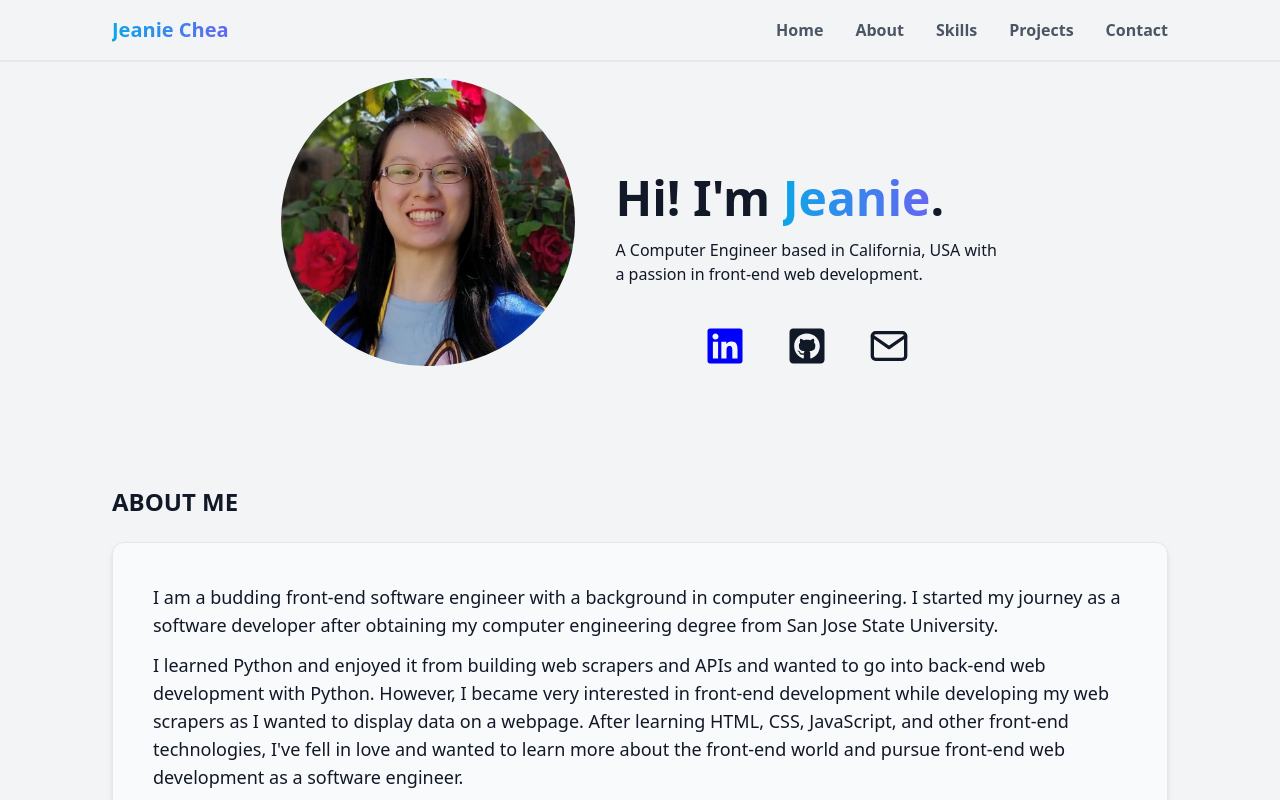
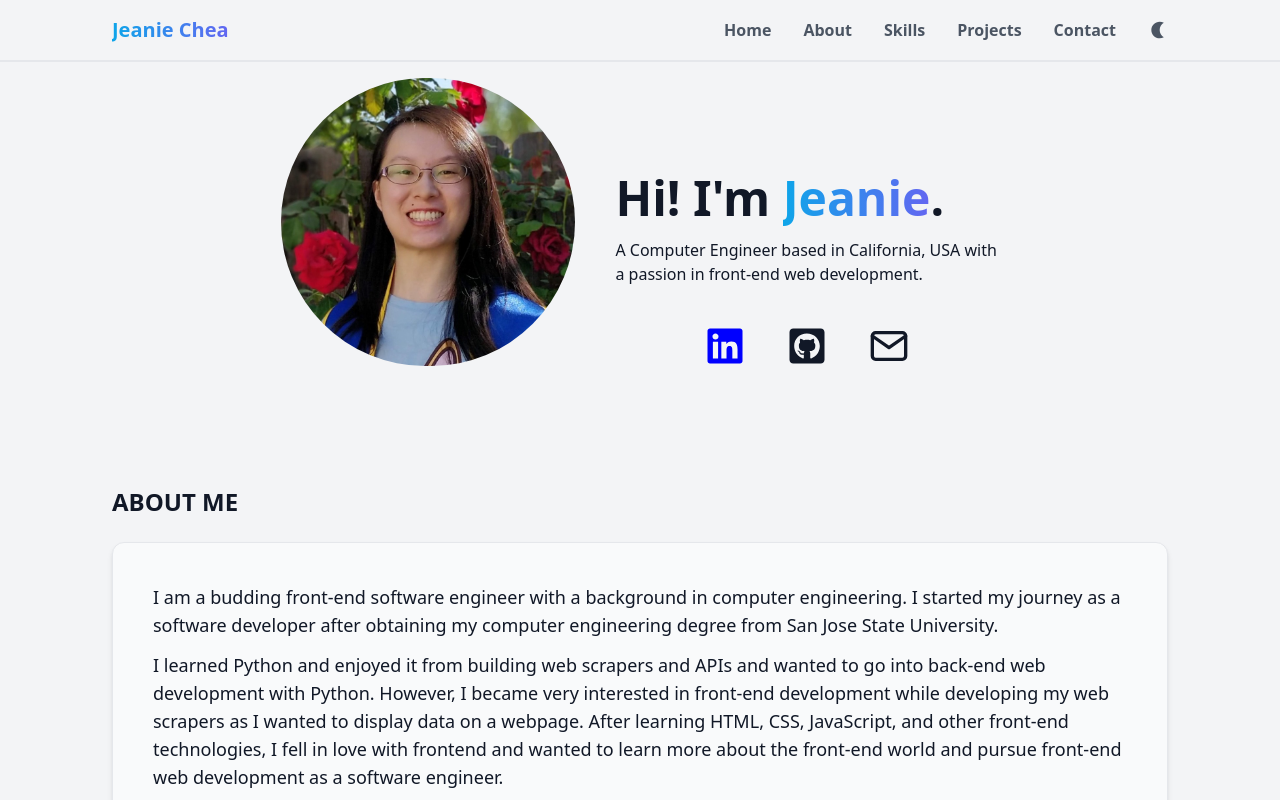
Before and after one commit to jechea14/jechea14.github.io, a React (Create React App) app in the folder portfolio/: page / in a window 1280 px wide. Shown: the top 800 px of the page. Built offline with nearby package versions, Linux system fonts and the light colour scheme.

Commit message:
Grammar fixes, Broken dark mode

```diff
--- a/portfolio/public/index.html
+++ b/portfolio/public/index.html
@@ -24,7 +24,7 @@
       work correctly both with client-side routing and a non-root public URL.
       Learn how to configure a non-root public URL by running `npm run build`.
     -->
-    <title>Jeanie Chea Portfolio</title>
+    <title>Jeanie Chea - Frontend Web Developer</title>
   </head>
   <body>
     <noscript>You need to enable JavaScript to run this app.</noscript>
--- a/portfolio/src/Components/AboutMe.js
+++ b/portfolio/src/Components/AboutMe.js
@@ -2,7 +2,7 @@ import React from 'react'
 
 const AboutMe = () => {
   return (
-    <section id='about' className='scroll-mt-20'>
+    <section id='about' className='scroll-mt-8'>
       <h1 className='text-2xl font-bold text-left pb-6 pt-10'>ABOUT ME</h1>
       <div className='lg:px-15 lg:text-lg p-10 border rounded-xl bg-gray-50 shadow-md hover:shadow-xl hover:transition space-y-3'>
         <p>
@@ -12,7 +12,7 @@ const AboutMe = () => {
         <p>
           I learned Python and enjoyed it from building web scrapers and APIs and wanted to go into back-end web development with Python.
           However, I became very interested in front-end development while developing my web scrapers as I wanted to display data on a webpage.
-          After learning HTML, CSS, JavaScript, and other front-end technologies, I've fell in love and wanted to learn more about the front-end world and pursue front-end web development as a software engineer.
+          After learning HTML, CSS, JavaScript, and other front-end technologies, I fell in love with frontend and wanted to learn more about the front-end world and pursue front-end web development as a software engineer.
 
         </p>
         <p>
--- a/portfolio/src/Components/Contact.js
+++ b/portfolio/src/Components/Contact.js
@@ -4,7 +4,7 @@ import ContactGetInTouch from './ContactGetInTouch'
 
 const Contact = () => {
   return (
-    <section id='contact' className='scroll-mt-10'>
+    <section id='contact' className='scroll-mt-8'>
       <h1 className='text-2xl font-bold text-left pt-10 pb-6'>CONTACT</h1>
       <div className='space-y-6 lg:flex lg:space-x-8 lg:space-y-0'>
         <ContactGetInTouch/>
--- a/portfolio/src/Components/NavBar.js
+++ b/portfolio/src/Components/NavBar.js
@@ -30,8 +30,23 @@ const NavBar = () => {
   const [isMobileNavShown, setIsMobileNavShown] = useState(false)
   const handleClick = () => setIsMobileNavShown(!isMobileNavShown)
 
+  const [darkMode, setDarkMode] = useState("false")
+
+  const toggleTheme = () => {
+    const body = document.querySelector("body")
+
+    if(darkMode) {
+      body.classList.add("dark")
+    }
+    else {
+      body.classList.remove("dark")
+    }
+
+    setDarkMode(!darkMode)
+  }
+
   return (
-    <nav className='sticky top-0 bg-gray-100 border-b-2 px-5 md:px-28 flex justify-between py-4 items-center w-full 2xl:px-0'>
+    <nav className='dark:bg-slate-900 sticky top-0 bg-gray-100 border-b-2 px-5 md:px-28 flex justify-between py-4 items-center w-full 2xl:px-0'>
       <div className='text-xl font-semibold'>
         <h1 className='text-transparent bg-clip-text bg-gradient-to-r from-sky-500 to-indigo-500'><a href='#'>Jeanie Chea</a></h1>
       </div>
@@ -39,22 +54,35 @@ const NavBar = () => {
       {/* mobile menu */}
       <div>
         <ul className={!isMobileNavShown ? 'hidden' : 'absolute top-0 left-0 w-full h-screen flex flex-col justify-center items-center text-slate-900 bg-slate-200'}>
+
           {
             links.map((link) => (
               <a href={`#${link.link}`} key={link.id} onClick={() => setIsMobileNavShown(!isMobileNavShown)} className='hover:text-slate-900 transition py-6 text-4xl capitalize hover:cursor-pointer'>{link.link}</a>
             ))
           }
+          <div onClick={toggleTheme}>
+            {
+              darkMode ? <MdNightlight size={40}/> : <MdOutlineLightMode size={40}/>
+            }
+          </div>
         </ul>
       </div>
 
       {/* desktop menu */}
       <div>
-        <ul className='md:flex space-x-8 text-gray-600 hidden hover:cursor-pointer'>
+        <ul className='md:flex space-x-8 text-gray-600 dark:text-gray-100 hidden hover:cursor-pointer items-center'>
           {
-              links.map((link) => (
-                <a href={`#${link.link}`} key={link.id} className='hover:text-slate-900 transition capitalize font-semibold'>{link.link}</a>
+            links.map((link) => (
+              <a href={`#${link.link}`} key={link.id} className='hover:text-slate-900 transition capitalize font-semibold'>{link.link}</a>
               ))
           }
+
+          <div onClick={toggleTheme}>
+            {
+              darkMode ? <MdNightlight size={20}/> : <MdOutlineLightMode size={20}/>
+            }
+
+          </div>
         </ul>
       </div>
 
--- a/portfolio/src/Components/Projects.js
+++ b/portfolio/src/Components/Projects.js
@@ -65,7 +65,7 @@ const projects = [
 
 const Projects = () => {
   return (
-    <section id='projects' className='scroll-mt-20'>
+    <section id='projects' className='scroll-mt-8'>
       <h1 className='text-2xl font-bold text-left pb-6 pt-10'>PROJECTS</h1>
       <div className='grid grid-cols-1 gap-4 md:grid-cols-2 lg:gap-6 lg:grid-cols-3'>
         {projects.map((project) => {
--- a/portfolio/src/Components/Skills.js
+++ b/portfolio/src/Components/Skills.js
@@ -49,7 +49,7 @@ const skills = [
 
 const Skills = () => {
   return (
-    <section id='skills' className='scroll-mt-20'>
+    <section id='skills' className='scroll-mt-8'>
       <h1 className='text-2xl font-bold text-left pt-10 pb-6'>SKILLS</h1>
       <div className='grid grid-cols-wrap gap-6 rounded-xl'>
         {
--- a/portfolio/src/tailwind.config.js
+++ b/portfolio/src/tailwind.config.js
@@ -9,5 +9,6 @@ module.exports = {
       'wrap': 'repeat(auto-fill, minmax(100px, 1fr))'
       }},
   },
+  darkMode: 'class',
   plugins: [],
 }
--- a/portfolio/tailwind.config.js
+++ b/portfolio/tailwind.config.js
@@ -9,5 +9,6 @@ module.exports = {
       'wrap': 'repeat(auto-fill, minmax(100px, 1fr))'
       }},
   },
+  darkMode: 'class',
   plugins: [],
 }
```
